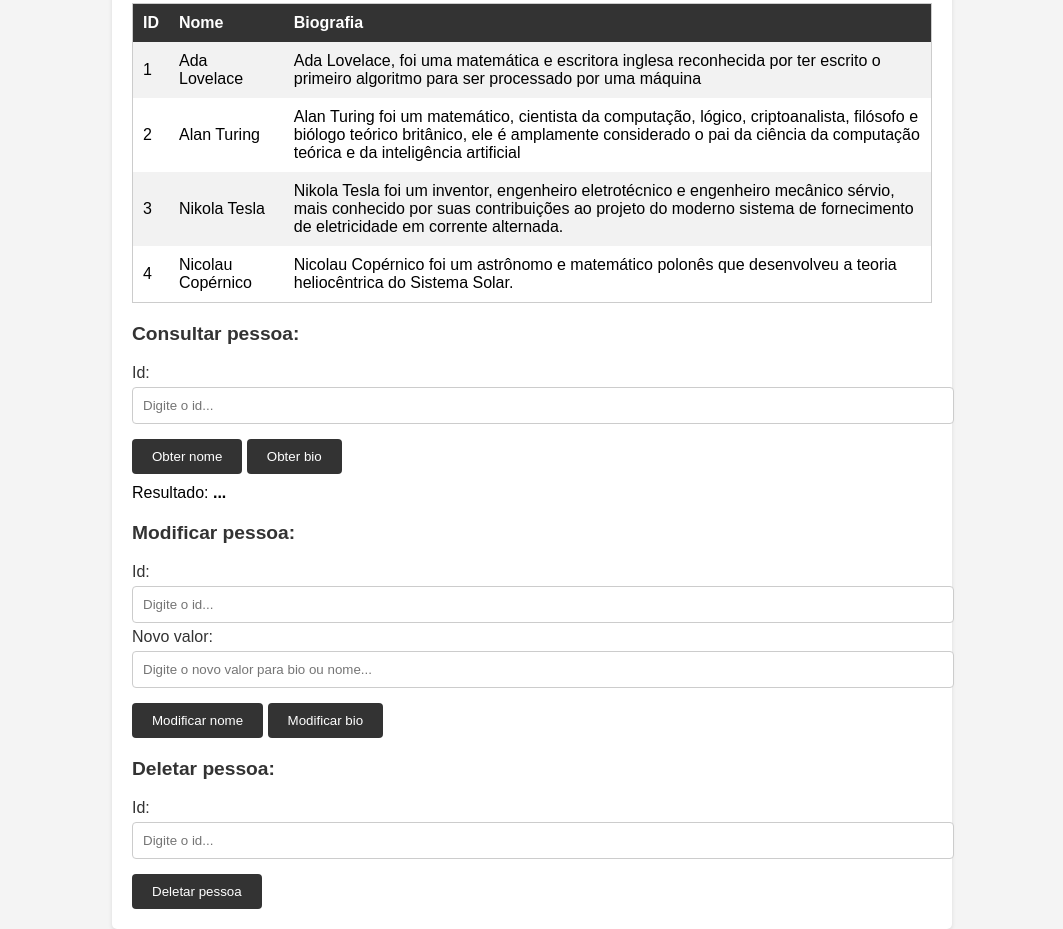
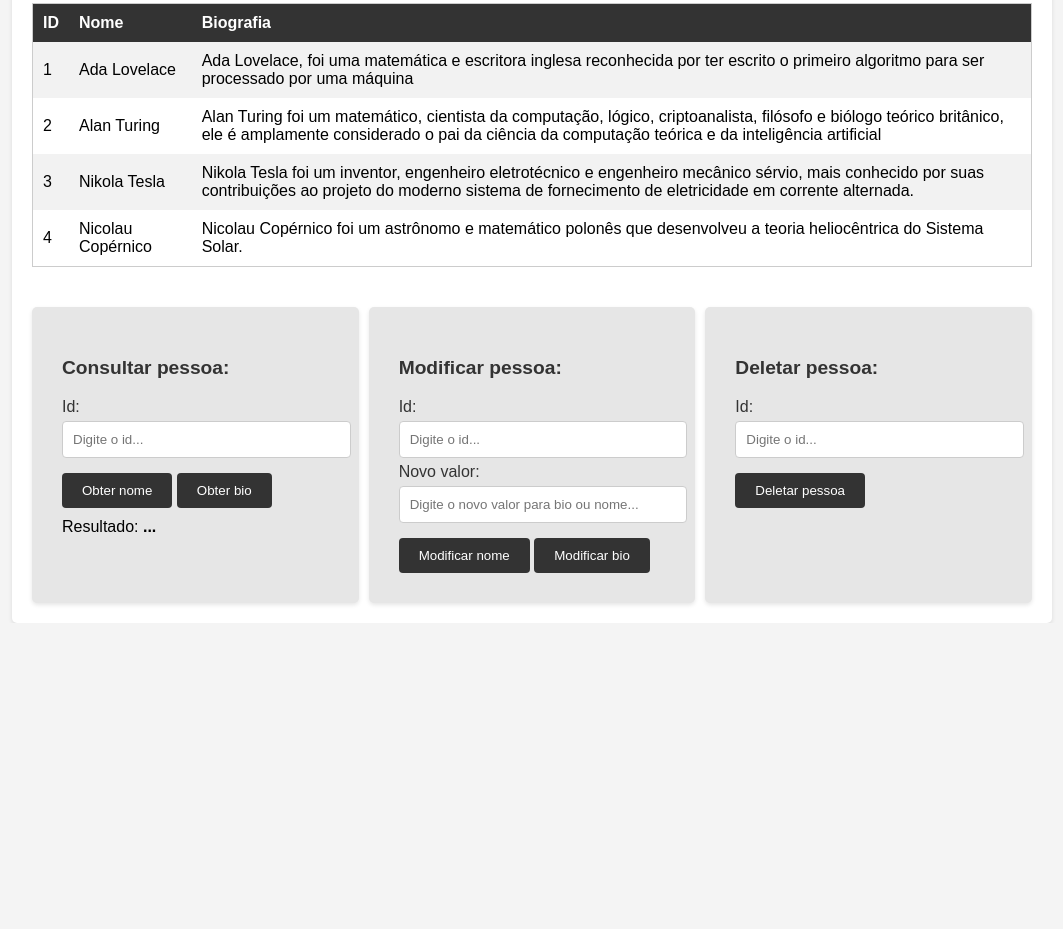
Before and after one commit to raphaelhla/exercicios-new-rizon, a website with bundled scripts: page src/exercicio-03/index.html in a window 1280 px wide. Shown: the part 371-1300 px from the top of the page, without its empty margins (108-1171 px from the left). After the commit the page ends 994 px from the top, so only its background shows below. Built offline with nearby package versions, Linux system fonts and the light colour scheme.

Commit message:
style: Modifica css do exercício 03

```diff
--- a/src/exercicio-03/index.html
+++ b/src/exercicio-03/index.html
@@ -21,6 +21,7 @@
       <h3>Lista:</h3>
       <div id="lista-itens"></div>
 
+      <div class="op-container">
       <div class="form-container">
           <h3>Consultar pessoa:</h3>
           <label for="input-id1">Id:</label>
@@ -47,6 +48,7 @@
         <input type="text" id="input-id3" name="input-id3" placeholder="Digite o id..." required>
         <button id="button-deletePerson"">Deletar pessoa</button>
       </div>
+    </div>
 
     </div>
 
--- a/src/exercicio-03/style.css
+++ b/src/exercicio-03/style.css
@@ -6,10 +6,23 @@ body {
   }
 
 .root {
-  max-width: 800px;
+  max-width: 1000px;
   margin: 0 auto;
   padding: 20px;
   background-color: #fff;
+  border-radius: 5px;
+  box-shadow: 0 2px 4px rgba(0, 0, 0, 0.1);
+}
+
+.op-container {
+  display: grid;
+  grid-template-columns: repeat(3, 1fr);
+  gap: 10px;
+}
+
+.form-container {
+  padding: 30px;
+  background-color: #e6e6e6;
   border-radius: 5px;
   box-shadow: 0 2px 4px rgba(0, 0, 0, 0.1);
 }
```
